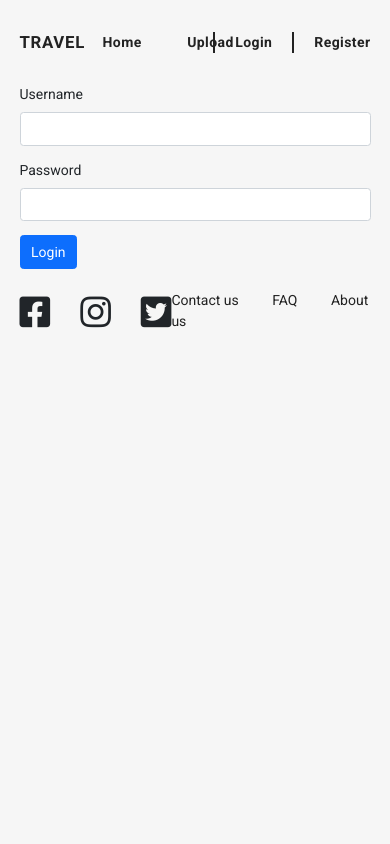
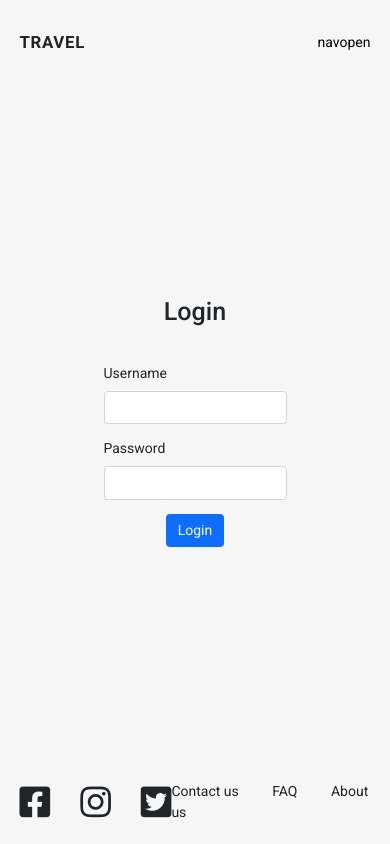
Before and after one commit to lizhang4/MultimediaProject2, a PHP site: page /multimediaproject2/login.php in a window 390 px wide. Run offline with PHP 8.4, Linux system fonts and the light colour scheme; some libraries are stand-ins or nearby versions.

Commit message:
Added responsive to login page

```diff
--- a/CSS/style.css
+++ b/CSS/style.css
@@ -45,10 +45,11 @@ body {
 nav {
     height: 10vh;
 
-
 }
 
-
+nav .logo, nav .account {
+    z-index: 3;
+}
 
 nav .logo a{
     font-size: 1.2rem;
@@ -88,6 +89,37 @@ nav button a {
     font-size: 1rem;
     padding: 0 !important;
     margin: 0 !important;
+}
+
+nav .nav-slide-handler {
+    position: fixed;
+    top: 0;
+    left: 0;
+    height: 100vh;
+    width: 100vw;
+    background-color: var(--color_background);
+    display: none;
+}
+
+nav .nav-slide {
+    height: 100%;
+    width: 100%;
+    z-index: 2;
+
+
+}
+
+nav .nav-button button {
+    border: unset;
+}
+
+nav .nav-slide button {
+    border: unset;
+}
+
+nav .nav-slide a {
+    font-size: 1.8rem;
+
 }
 
 
--- a/content.php
+++ b/content.php
@@ -40,7 +40,7 @@
 ?>
 
 <section class="content-container row">
-    <div class="col-6 info-container">
+    <div class="col-12 col-lg-6  order-1 order-lg-0 info-container">
         <h1><?=$postName?></h1>
         <div class="sub-title-container d-flex justify-content-between">
             <h2 class="d-flex flex-column">Country<span>Malaysia</span></h2>
@@ -60,8 +60,8 @@
 
         </div>
     </div>
-    <div class="col-6 img d-flex justify-content-end">
-        <img src="./uploads/<?=$postImage?>" alt="">
+    <div class="col-12 col-lg-6 order-0 order-lg-1 img d-flex justify-content-end">
+        <img src="./uploads/<?=$postImage?>" alt="" class="px-lg-3">
     </div>
 
 
--- a/header.php
+++ b/header.php
@@ -44,39 +44,67 @@
             <a href="./index.php">Travel</a>
         </div>
         <div class="links col-7 " >
-            <a href="./index.php" class="mx-4">Home</a>
-            <a href="./upload.php" class="mx-4">Upload</a>
+            <a href="./index.php" class="mx-4 d-none d-md-inline">Home</a>
+            <a href="./upload.php" class="mx-4 d-none d-md-inline">Upload</a>
         </div>
         <div class="account col-3 d-flex justify-content-end align-items-center">
             <?php
                 if (isset($_SESSION['username'])) {
 
             ?>
-                    <div class="nav-profile d-flex align-items-center">
+                    <div class="nav-profile d-none d-md-flex align-items-center">
                         <img class="profile-image" <?= empty($loggedInProfileImageUrl) ? 'src="./uploads/userProfilePic/IMG-60f2a53cf1b7e8.11118489.jpg"' : 'src="./uploads/userProfilePic/'.$loggedInProfileImageUrl.'"'; ?>>
                         <a href="./userAccountProfile.php">Hi, <?php echo $_SESSION['username'];?></a>
-                        <button id="logout-button" style="padding-left: 20px;"><a href="#">Logout</a></button>
+                        <button class="logout-button" style="padding-left: 20px;"><a href="#">Logout</a></button>
                     </div>
             <?php
                 }
                 else {
             ?>
-                    <button style="padding: 0 20px;"><a href="./login.php">Login</a></button>
-                    <button style="padding-left: 20px;"><a href="./register.php">Register</a></button>
+                    <button style="padding: 0 20px;" class="d-none d-md-inline"><a href="./login.php">Login</a></button>
+                    <button style="padding-left: 20px;" class="d-none d-md-inline"><a href="./register.php">Register</a></button>
 
             <?php
 
                 }
             ?>
 
+            <div class="nav-button d-md-none ">
+                <button id="nav-open">navopen</button>
+            </div>
 
+
+        </div>
+        <div class="nav-slide-handler">
+
+            <div class="nav-slide d-flex flex-column justify-content-center align-items-center">
+                <a href="./index.php"  class="my-3">Home</a>
+                <a href="./upload.php" class="my-3">Upload</a>
+
+                <?php
+                    if (isset($_SESSION['username'])) {
+
+                ?>
+                        <button class="my-3 logout-button"><a href="#">Logout</a></button>
+                <?php
+                    }
+                    else {
+                ?>
+                        <button class="my-3"><a href="./login.php">Login</a></button>
+                        <button class="my-3"><a href="./register.php">Register</a></button>
+
+                <?php
+
+                    }
+                ?>
+            </div>
         </div>
     </nav>
 
 
 
     <script>
-    $("#logout-button").click(function(e) {
+    $(".logout-button").click(function(e) {
         var action = 'logout';
         console.log("Submitted");
         $.ajax({
@@ -91,4 +119,11 @@
         });
         e.preventDefault();
     });
+
+
+    $(".nav-button").click(function(e) {
+        $(".nav-slide-handler").slideToggle();
+
+
+    });
 </script>
--- a/index.php
+++ b/index.php
@@ -21,8 +21,8 @@
 
     <section class="posts" id="posts">
         <div class="upper-row row d-flex align-items-center">
-            <div class="col-9 my-5 title text-uppercase text-start">Newest Articles</div>
-            <div class="col-3 my-5 search d-flex justify-content-end align-items-center">
+            <div class="col-6 col-lg-9 my-5 title text-uppercase text-start">Newest Articles</div>
+            <div class="col-6 col-lg-3 my-5 search d-flex justify-content-end align-items-center">
                 <form action="" class="d-flex justify-content-end">
                     <input id="searchInput" type="text" placeholder="Search By Keywords">
                     <button><i class="fas fa-search"></i></button>
--- a/login.php
+++ b/login.php
@@ -5,7 +5,9 @@
 
 
 
-<form id="loginForm" enctype="multipart/form-data">
+<form id="loginForm" class="CRUD-container d-flex flex-column justify-content-center align-items-center" enctype="multipart/form-data">
+    <h1 class=" text-center">Login</h1><hr>
+
     <div class="mb-3">
         <label for="username" class="form-label">Username</label>
         <input class="form-control" id="username" name="usernameL">
```
Also changed, not shown: other parts of CSS/style.css (+52 -7 lines), signup.php (deleted).
